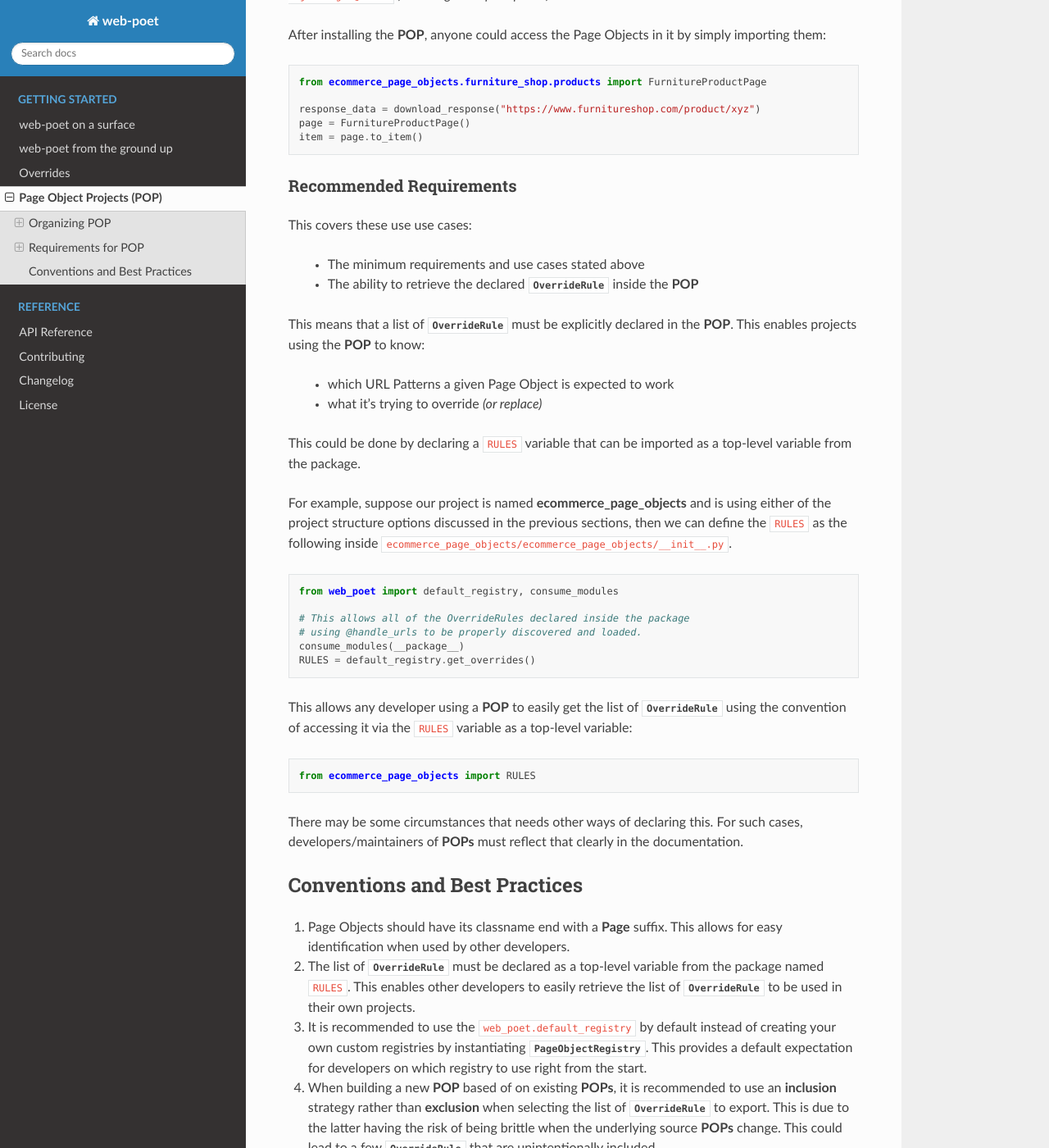
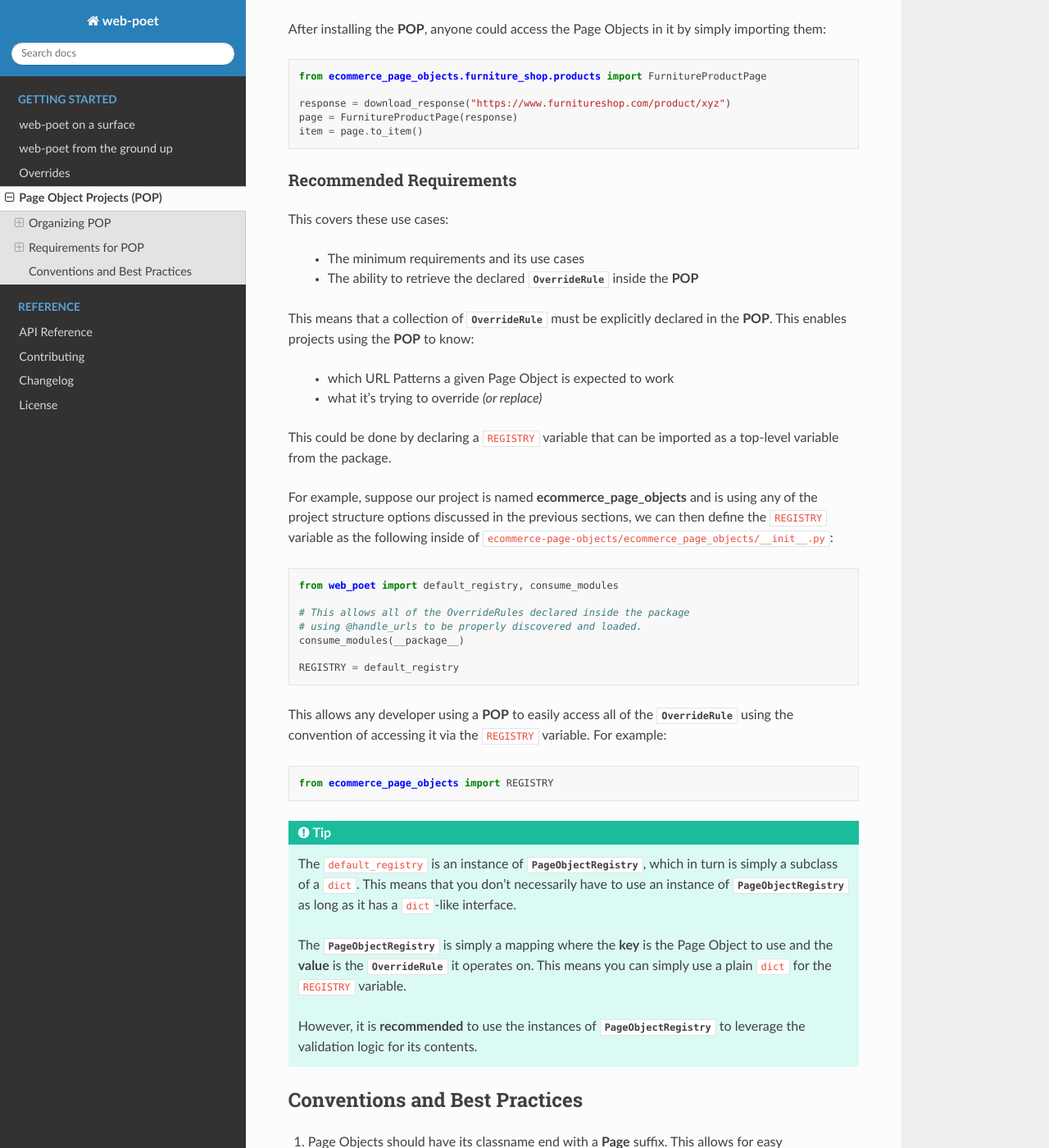
Before and after one commit to scrapinghub/web-poet, a Sphinx documentation site: the page built from docs/intro/pop.rst, in a window 1280 px wide and 1400 px high, scrolled down 2069 px. Shown: the whole window at 82% size. Built offline with Sphinx 7.4.7 and the Read the Docs theme 2.0.0, drawn with Linux system fonts in a browser that asks for light colours; some of the changed text lies outside the part shown.

Commit message:
update POP docs after PageObjectRegistry became a dict subclass

```diff
--- a/docs/intro/pop.rst
+++ b/docs/intro/pop.rst
@@ -3,9 +3,8 @@
 Page Object Projects (POP)
 ==========================
 
-**POPs** are way to package up a group of Page Objects together so they
-can be used in other projects as well. This improves code reusability since
-the extraction logic in some web pages are easily shareable. More importantly,
+**POPs** are a way to standardize how a group of Page Objects are packaged
+together so they can be uniformly used in other projects. More importantly,
 **POPs** could be built using other **POPs**. This allows for continuous
 improvements by building **POPs** on top of one another.
 
@@ -13,7 +12,7 @@ Organizing POP
 --------------
 
 Developers have complete freedom on how to organize their Page Objects
-in their project. Here are some options that developers could use.
+in their projects. Here are some of the options that developers could use.
 
 Flat Hierarchy
 ~~~~~~~~~~~~~~
@@ -85,7 +85,7 @@ This covers the basic use case:
     - Importing the Page Objects directly from the installed package in a project.
 
 
-This translates into **POPs** needing to have:
+This means that **POPs** need to have:
 
     - The ``setup.py`` script which is the standard way of distributing Python packages.
 
@@ -114,32 +114,32 @@ by simply importing them:
 
     from ecommerce_page_objects.furniture_shop.products import FurnitureProductPage
 
-    response_data = download_response("https://www.furnitureshop.com/product/xyz")
-    page = FurnitureProductPage()
+    response = download_response("https://www.furnitureshop.com/product/xyz")
+    page = FurnitureProductPage(response)
     item = page.to_item()
 
 Recommended Requirements
 ~~~~~~~~~~~~~~~~~~~~~~~~
 
-This covers these use use cases:
+This covers these use cases:
 
-    - The minimum requirements and use cases stated above
+    - The minimum requirements and its use cases
     - The ability to retrieve the declared :class:`~.OverrideRule`
       inside the **POP**
 
-This means that a list of :class:`~.OverrideRule` must be explicitly
+This means that a collection of :class:`~.OverrideRule` must be explicitly
 declared in the **POP**. This enables projects using the **POP** to know:
 
     - which URL Patterns a given Page Object is expected to work
     - what it's trying to override `(or replace)`
 
-This could be done by declaring a ``RULES`` variable that can be
+This could be done by declaring a ``REGISTRY`` variable that can be
 imported as a top-level variable from the package.
 
 For example, suppose our project is named **ecommerce_page_objects**
-and is using either of the project structure options discussed in the
-previous sections, then we can define the ``RULES`` as the following
-inside ``ecommerce_page_objects/ecommerce_page_objects/__init__.py``.
+and is using any of the project structure options discussed in the
+previous sections, we can then define the ``REGISTRY`` variable as the following
+inside of ``ecommerce-page-objects/ecommerce_page_objects/__init__.py``:
 
 .. code-block:: python
 
@@ -148,19 +148,32 @@ inside ``ecommerce_page_objects/ecommerce_page_objects/__init__.py``.
     # This allows all of the OverrideRules declared inside the package
     # using @handle_urls to be properly discovered and loaded.
     consume_modules(__package__)
-    RULES = default_registry.get_overrides()
 
-This allows any developer using a **POP** to easily get the list of
+    REGISTRY = default_registry
+
+This allows any developer using a **POP** to easily access all of the
 :class:`~.OverrideRule` using the convention of accessing it via the
-``RULES`` variable as a top-level variable:
+``REGISTRY`` variable. For example:
 
 .. code-block:: python
 
-    from ecommerce_page_objects import RULES
+    from ecommerce_page_objects import REGISTRY
 
-There may be some circumstances that needs other ways of declaring this.
-For such cases, developers/maintainers of **POPs** must reflect that
-clearly in the documentation.
+.. tip::
+
+    The ``default_registry`` is an instance of :class:`~.PageObjectRegistry`,
+    which in turn is simply a subclass of a ``dict``. This means that you don't
+    necessarily have to use an instance of :class:`~.PageObjectRegistry` as long
+    as it has a ``dict``-like interface.
+
+    The :class:`~.PageObjectRegistry` is simply a mapping where the **key** is
+    the Page Object to use and the **value** is the :class:`~.OverrideRule` it
+    operates on. This means you can simply use a plain ``dict`` for the
+    ``REGISTRY`` variable.
+
+    However, it is **recommended** to use the instances of
+    :class:`~.PageObjectRegistry` to leverage the validation logic for its
+    contents.
 
 
 Conventions and Best Practices
@@ -170,7 +183,7 @@ Conventions and Best Practices
    This allows for easy identification when used by other developers.
 
 2. The list of :class:`~.OverrideRule` must be declared as a top-level
-   variable from the package named ``RULES``. This enables other developers
+   variable from the package named ``REGISTRY``. This enables other developers
    to easily retrieve the list of :class:`~.OverrideRule` to be used in
    their own projects.
 
@@ -179,6 +192,10 @@ Conventions and Best Practices
    :class:`~.PageObjectRegistry`. This provides a default expectation
    for developers on which registry to use right from the start.
 
+    * However, there will be some cases where creating a new instance of
+      :class:`~.PageObjectRegistry` is inevitably needed. Here's an
+      :ref:`example <overrides-custom-registry>` in the tutorial section.
+
 4. When building a new **POP** based of on existing **POPs**, it is
    recommended to use an **inclusion** strategy rather than **exclusion**
    when selecting the list of :class:`~.OverrideRule` to export.
```
Also changed, not shown: other parts of docs/intro/pop.rst (+5 -4 lines), docs/intro/overrides.rst (+6 -2 lines).
